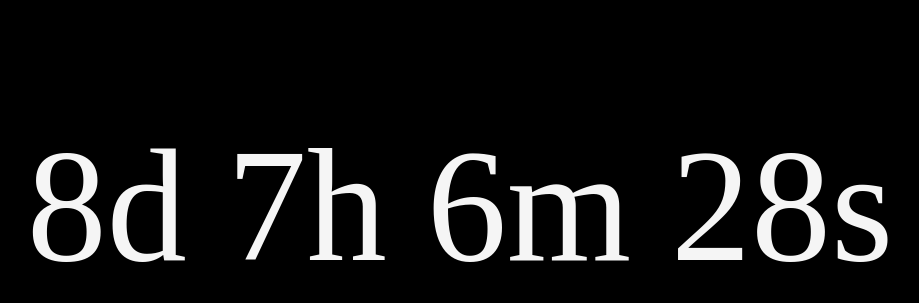
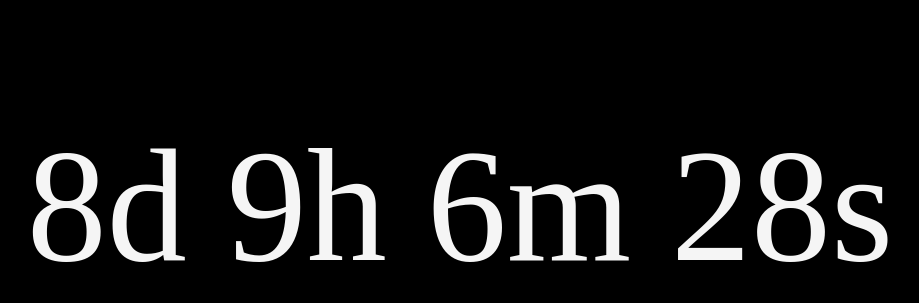
Before and after one commit to shrikarkaveti/indiction, a plain HTML site: page index.html in a window 1280 px wide. Shown: the part 104-407 px from the top of the page, without its empty margins (180-1099 px from the left). Drawn offline with Linux system fonts and the light colour scheme.

Commit message:
Update index.html

```diff
--- a/index.html
+++ b/index.html
@@ -25,7 +25,7 @@
 
     <script>
       // Set CountDownDate
-      var countDownDate = new Date('Oct 13, 2023 12:00:00').getTime();
+      var countDownDate = new Date('Oct 13, 2023 14:00:00').getTime();
 
       // Setting count down every 1 second
       var x = setInterval(function() {
```
